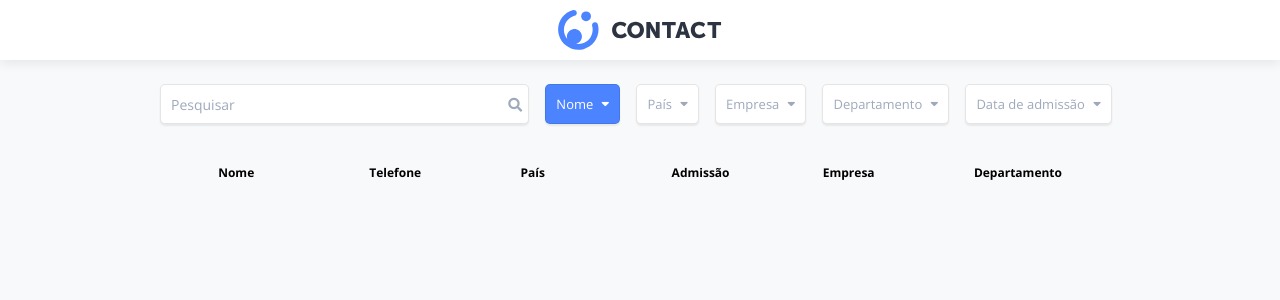
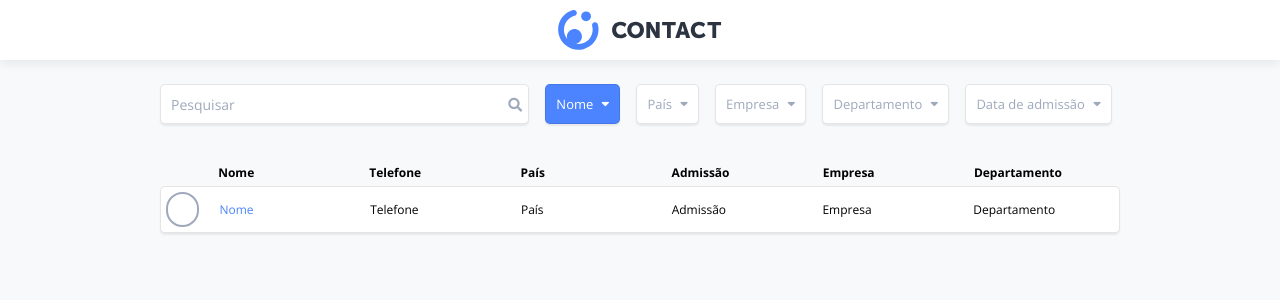
Before and after one commit to vinibf/contacts-app-challenge-part2, a React (Create React App) app: page / in a window 1280 px wide. Shown: the top 300 px of the page. Built offline with nearby package versions, Linux system fonts and the light colour scheme.

Commit message:
UI separated into different modules

```diff
--- a/src/App.jsx
+++ b/src/App.jsx
@@ -1,6 +1,8 @@
 import React from 'react';
 
-import { ReactComponent as LogoSvg } from "./assets/img/logo.svg";
+import Topbar from './components/Topbar';
+import Filters from './components/Filters';
+import Contacts from './components/Contacts';
 
 import './App.scss';
 
@@ -8,59 +10,9 @@ class App extends React.Component {
 	render() {
 		return (
 			<React.Fragment>
-        <header className="topbar">
-          <div className="container">
-            <a href="/" className="topbar__logo">
-              <LogoSvg alt="Logo Instagram" />
-            </a>
-          </div>
-        </header>
-
-        <div className="container">
-          <section className="filters">
-            <div className="filters__search">
-              <input type="text" className="filters__search__input" placeholder="Pesquisar" />
-
-              <button className="filters__search__icon">
-                <i className="fa fa-search"/>
-              </button>
-            </div>
-
-            <button className="filters__item is-selected">
-              Nome <i className="fas fa-sort-down" />
-            </button>
-
-            <button className="filters__item">
-              País <i className="fas fa-sort-down" />
-            </button>
-
-            <button className="filters__item">
-              Empresa <i className="fas fa-sort-down" />
-            </button>
-
-            <button className="filters__item">
-              Departamento <i className="fas fa-sort-down" />
-            </button>
-
-            <button className="filters__item">
-              Data de admissão <i className="fas fa-sort-down" />
-            </button>
-          </section>
-        </div>
-
-        <div className="container">
-          <section className="contacts">
-            <article className="contact">
-              <span className="contact__avatar" />
-              <span className="contact__data">Nome</span>
-              <span className="contact__data">Telefone</span>
-              <span className="contact__data">País</span>
-              <span className="contact__data">Admissão</span>
-              <span className="contact__data">Empresa</span>
-              <span className="contact__data">Departamento</span>
-            </article>
-          </section>
-        </div>
+				<Topbar />
+				<Filters />
+				<Contacts />
 			</React.Fragment>
 		)
 	}
--- a/src/components/Contact.jsx
+++ b/src/components/Contact.jsx
@@ -1,9 +1,19 @@
 import React from 'react';
 
 class Contact extends React.Component {
-  render() {
-    return (<div />);
-  }
+	render() {
+		return (
+			<article className="contact" data-testid="contact">
+				<span className="contact__avatar" />
+				<span className="contact__data">Nome</span>
+				<span className="contact__data">Telefone</span>
+				<span className="contact__data">País</span>
+				<span className="contact__data">Admissão</span>
+				<span className="contact__data">Empresa</span>
+				<span className="contact__data">Departamento</span>
+			</article>
+		);
+	}
 }
 
 export default Contact;
--- a/src/components/Contacts.jsx
+++ b/src/components/Contacts.jsx
@@ -1,8 +1,25 @@
-import React from "react";
+import React from 'react';
+
+import Contact from './Contact';
 
 class Contacts extends React.Component {
 	render() {
-		return (<div />);
+		return (
+			<div className="container" data-testid="contacts">
+				<section className="contacts">
+					<article className="contact">
+						<span className="contact__avatar" />
+						<span className="contact__data">Nome</span>
+						<span className="contact__data">Telefone</span>
+						<span className="contact__data">País</span>
+						<span className="contact__data">Admissão</span>
+						<span className="contact__data">Empresa</span>
+						<span className="contact__data">Departamento</span>
+					</article>
+					<Contact />
+				</section>
+			</div>
+		);
 	}
 }
 
--- a/src/components/Filters.jsx
+++ b/src/components/Filters.jsx
@@ -2,7 +2,39 @@ import React from 'react';
 
 class Filters extends React.Component {
 	render() {
-		return (<div />);
+		return (
+			<div className="container" data-testid="filters">
+				<section className="filters">
+					<div className="filters__search">
+						<input type="text" className="filters__search__input" placeholder="Pesquisar" />
+
+						<button className="filters__search__icon">
+							<i className="fa fa-search"/>
+						</button>
+					</div>
+
+					<button className="filters__item is-selected">
+						Nome <i className="fas fa-sort-down" />
+					</button>
+
+					<button className="filters__item">
+						País <i className="fas fa-sort-down" />
+					</button>
+
+					<button className="filters__item">
+						Empresa <i className="fas fa-sort-down" />
+					</button>
+
+					<button className="filters__item">
+						Departamento <i className="fas fa-sort-down" />
+					</button>
+
+					<button className="filters__item">
+						Data de admissão <i className="fas fa-sort-down" />
+					</button>
+				</section>
+			</div>
+		);
 	}
 }
 
--- a/src/components/Topbar.jsx
+++ b/src/components/Topbar.jsx
@@ -1,8 +1,18 @@
 import React from 'react';
+
+import { ReactComponent as LogoSvg } from '../assets/img/logo.svg';
 
 class Topbar extends React.Component {
 	render() {
-		return (<div />);
+		return (
+			<header className="topbar" data-testid="topbar">
+				<div className="container">
+					<a href="/" className="topbar__logo">
+						<LogoSvg alt="Logo Instagram" />
+					</a>
+				</div>
+			</header>
+		);
 	}
 }
 
```
Lines whose indentation alone changed are shown as unchanged.
